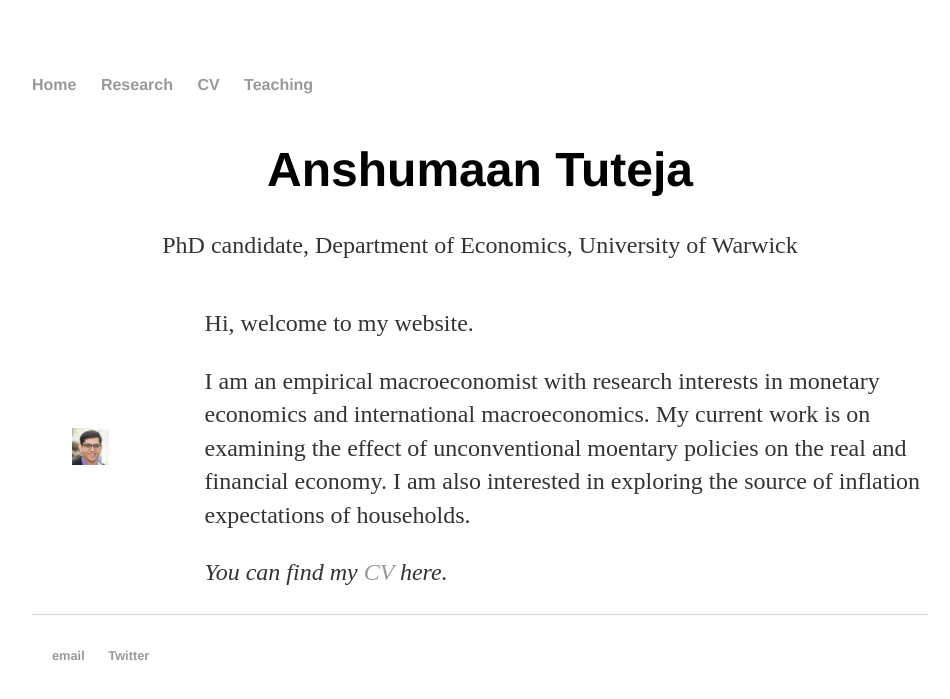
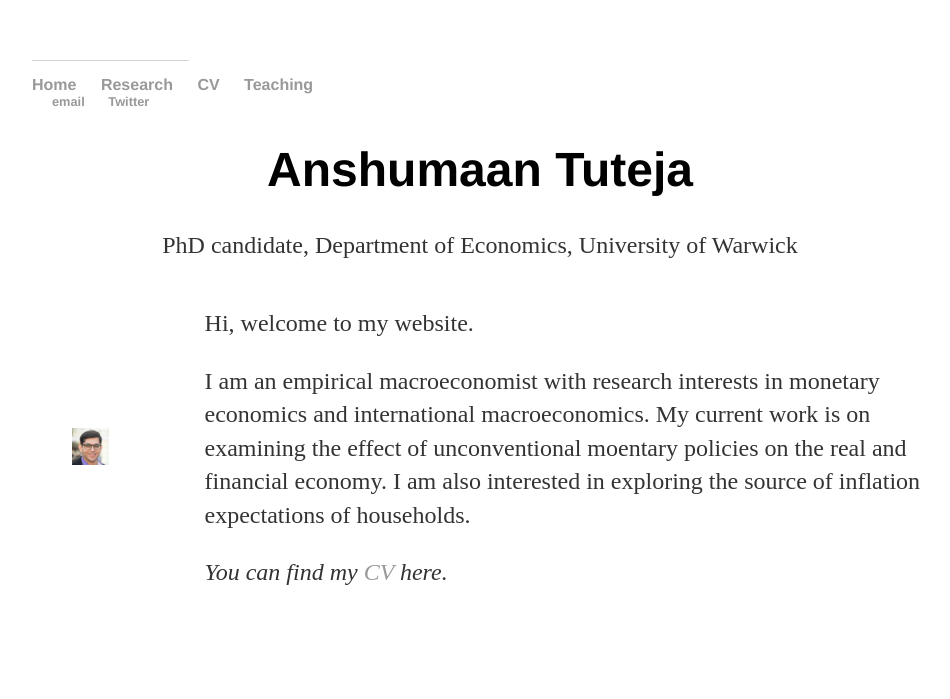
Before and after one commit to anshumaan-tuteja/anshumaan-tuteja.github.io, a Jekyll site: the page built from index.html, in a window 1280 px wide. Shown: the top 699 px of the page, without its empty margins (160-1110 px from the left). Built offline with Jekyll 4.4.1, drawn with Linux system fonts in a browser that asks for light colours.

Commit message:
Update main.css

```diff
--- a/css/main.css
+++ b/css/main.css
@@ -41,13 +41,14 @@ p {
 }
 
 .content {
-  flex: 1;
+ min-height: calc(100% - 100px);
 }
 
 footer {
     border-top: 1px solid #d5d5d5;
     font-size: .8em;
     padding: 20px;
+    position: fixed;
 }
 
 ul.posts {
```
